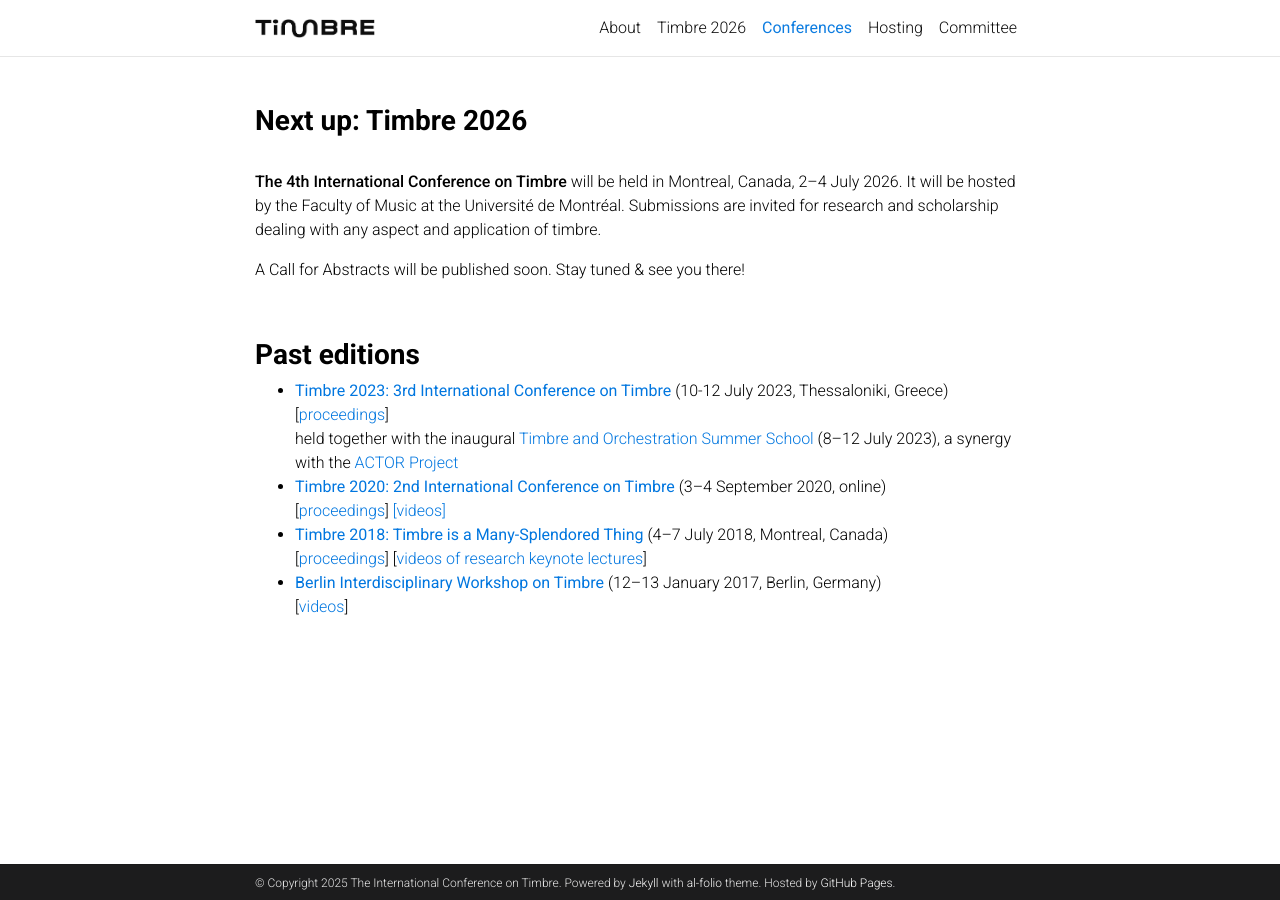
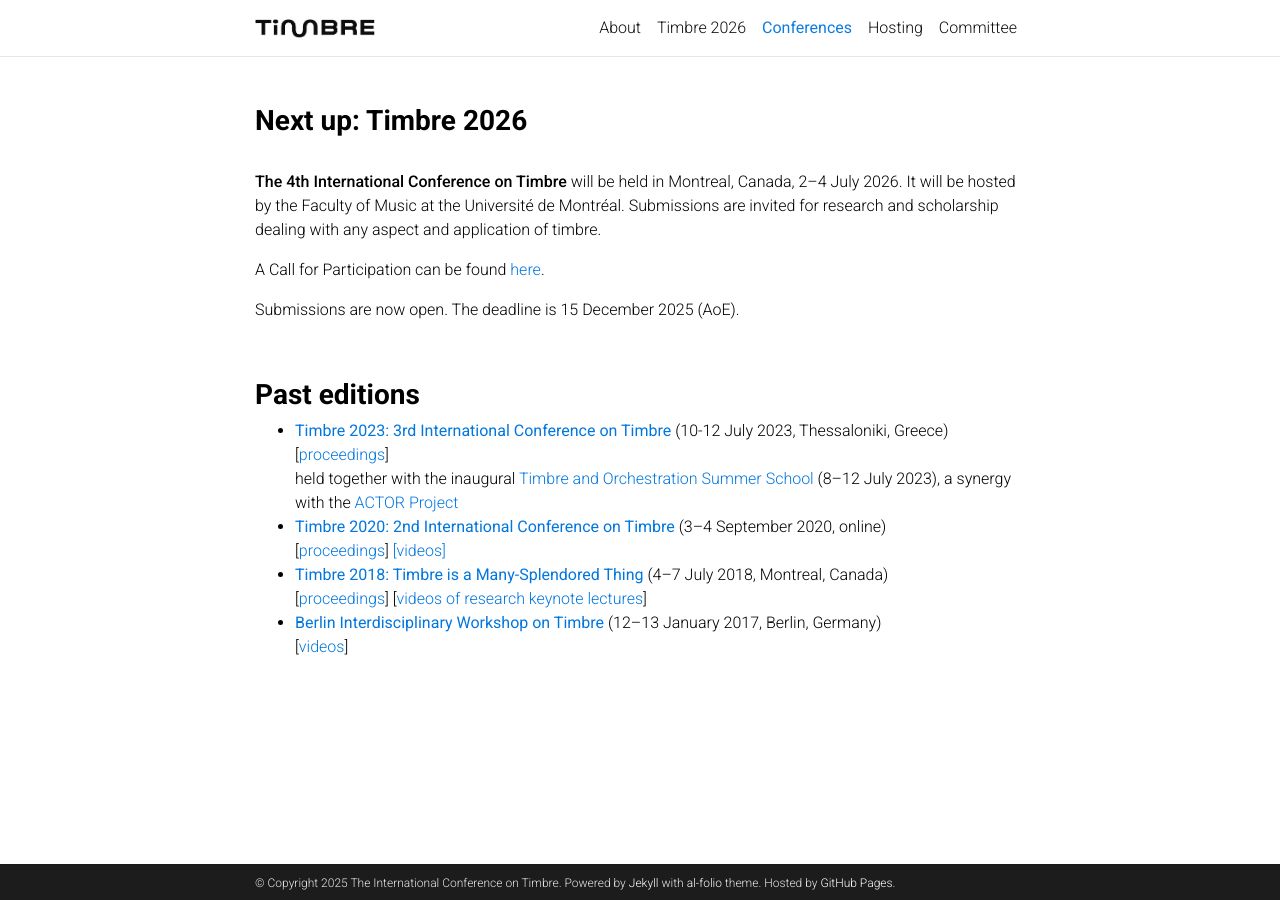
Before and after one commit to timbre-conference/timbre-conference.github.io, a Jekyll site: the page built from _pages/conferences.md, in a window 1280 px wide. Built offline with Jekyll 4.4.1, drawn with Linux system fonts in a browser that asks for light colours; comment, search, counter and statistics services are not loaded; a style sheet for code colours, icons or effects is not loaded.

Commit message:
Update conferences.md

```diff
--- a/_pages/conferences.md
+++ b/_pages/conferences.md
@@ -15,9 +15,9 @@ nav_order: 2
 
 **The 4th International Conference on Timbre** will be held in Montreal, Canada, 2–4 July 2026. It will be hosted by the Faculty of Music at the Université de Montréal. Submissions are invited for research and scholarship dealing with any aspect and application of timbre.
 
-A Call for Abstracts will be published soon. Stay tuned & see you there!
+A Call for Participation can be found [here](https://timbreconference.org/timbre2026-cfp/).
 
-<!-- Proposal submissions are open. The deadline is 17 February 2023. -->
+Submissions are now open. The deadline is 15 December 2025 (AoE).
 
 <!-- Please find more details here: [https://timbreconference.org/timbre2023/](https://timbreconference.org/timbre2023/) -->
 
```
